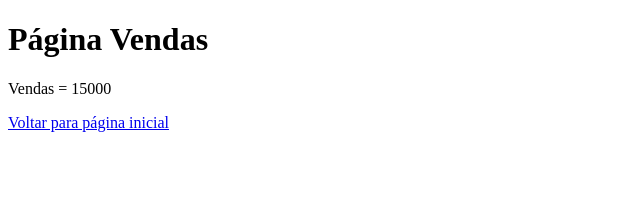
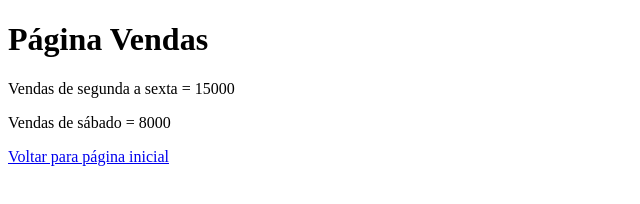
Before and after one commit to DiogoFrannco/cursogithub, a plain HTML site: page vendas.html in a window 1280 px wide. Shown: the whole page, without its empty margins (0-640 px from the left). Drawn offline with Linux system fonts and the light colour scheme.

Commit message:
separando vendas do fim de semana

```diff
--- a/vendas.html
+++ b/vendas.html
@@ -7,7 +7,8 @@
 </head>
 <body>
     <h1>Página Vendas</h1>
-    <p>Vendas = 15000</p>
+    <p>Vendas de segunda a sexta = 15000</p>
+    <p>Vendas de sábado = 8000</p>
     <a href="index.html">Voltar para página inicial</a>
 </body>
 </html>
```
